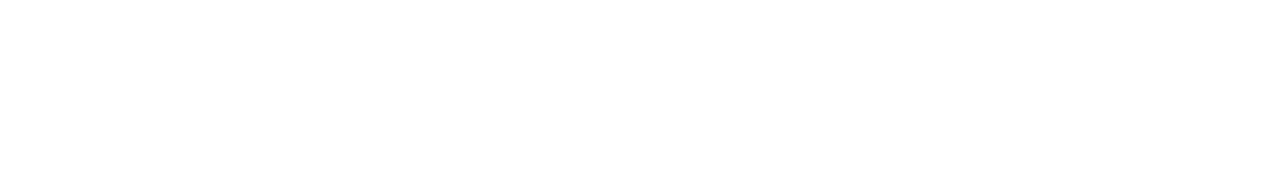
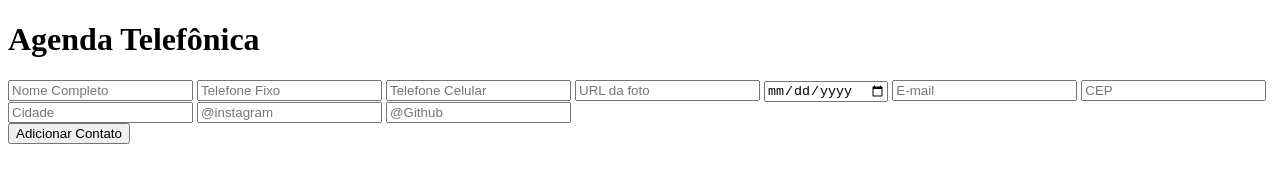
Before and after one commit to jumartinszz/cadastrodepets, a plain HTML site: page index.html in a window 1280 px wide. Drawn offline with Linux system fonts and the light colour scheme.

Commit message:
feat: estrutura de html

```diff
--- a/index.html
+++ b/index.html
@@ -3,9 +3,45 @@
 <head>
     <meta charset="UTF-8">
     <meta name="viewport" content="width=device-width, initial-scale=1.0">
-    <title>Document</title>
+    <script src="assets/js/script.index.js"></script>
+    <link rel="stylesheet" href="assets/css/styles.index.css">
+    <title>Agenda Telefônica</title>
 </head>
+
 <body>
+
+    <h1 id="titulo-primeiro">Agenda Telefônica</h1>
+
+    <div id="conteiner-principal">
+        <div id="conteiner-inputs">
+            <input type="text" id="input-tutor" name="input-tutor" class="inputs" placeholder="Nome Completo">
+
+            <input type="text" id="input-nomepet" name="input-nomepet" class="inputs" placeholder="Telefone Fixo">
+
+            <input type="text" id="input-especie" name="input-especie" class="inputs" placeholder="Telefone Celular">
+
+            <input type="text" id="input-data" name="input-data" class="inputs" placeholder="URL da foto">
+
+            <input type="date" id="input-imgLink" name="input-imgLink" class="inputs">
+
+            <input type="text" id="input-imgLink" name="input-imgLink" class="inputs" placeholder="E-mail">
+
+            <input type="text" id="input-imgLink" name="input-imgLink" class="inputs" placeholder="CEP">
+
+            <input type="text" id="input-imgLink" name="input-imgLink" class="inputs" placeholder="Cidade">
+
+            <input type="text" id="input-imgLink" name="input-imgLink" class="inputs" placeholder="@instagram">
+
+            <input type="text" id="input-imgLink" name="input-imgLink" class="inputs" placeholder="@Github">
+        </div>
+
+        <div id="msg"></div>
+
+        <div id="div-button">
+            <button id="botão-CriarPet" class="button" onclick="adicionarContato()">Adicionar Contato</button>
+        </div>
+    </div>
+
 
 </body>
 </html>
```
